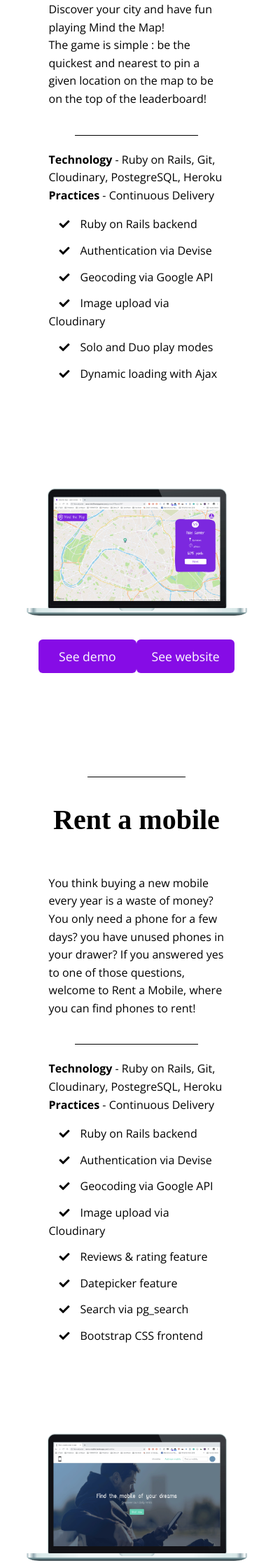
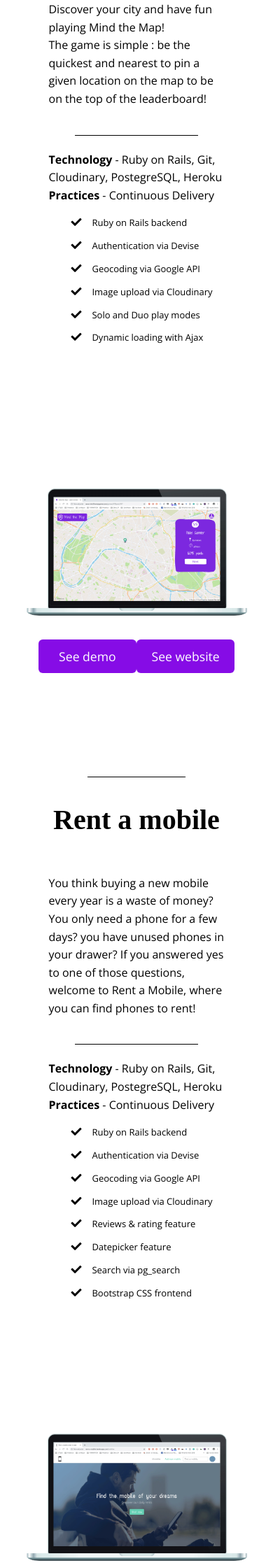
Before and after one commit to cecile-dzy-ncl/resume, a Jekyll site: the page built from index.md, in a window 390 px wide. Shown: the part 3840-6074 px from the top of the page at 70% size. Built offline with Jekyll 4.4.1, drawn with Linux system fonts in a browser that asks for light colours; nearby versions of some CDN libraries; some web fonts are replaced.

Commit message:
li work responsive

```diff
--- a/_sass/_work.scss
+++ b/_sass/_work.scss
@@ -177,7 +177,7 @@ hr {
 
   li {
     color: black;
-    font-size: 16px;
+    font-size: 13px;
     padding: 6px 0;
   }
 
```
